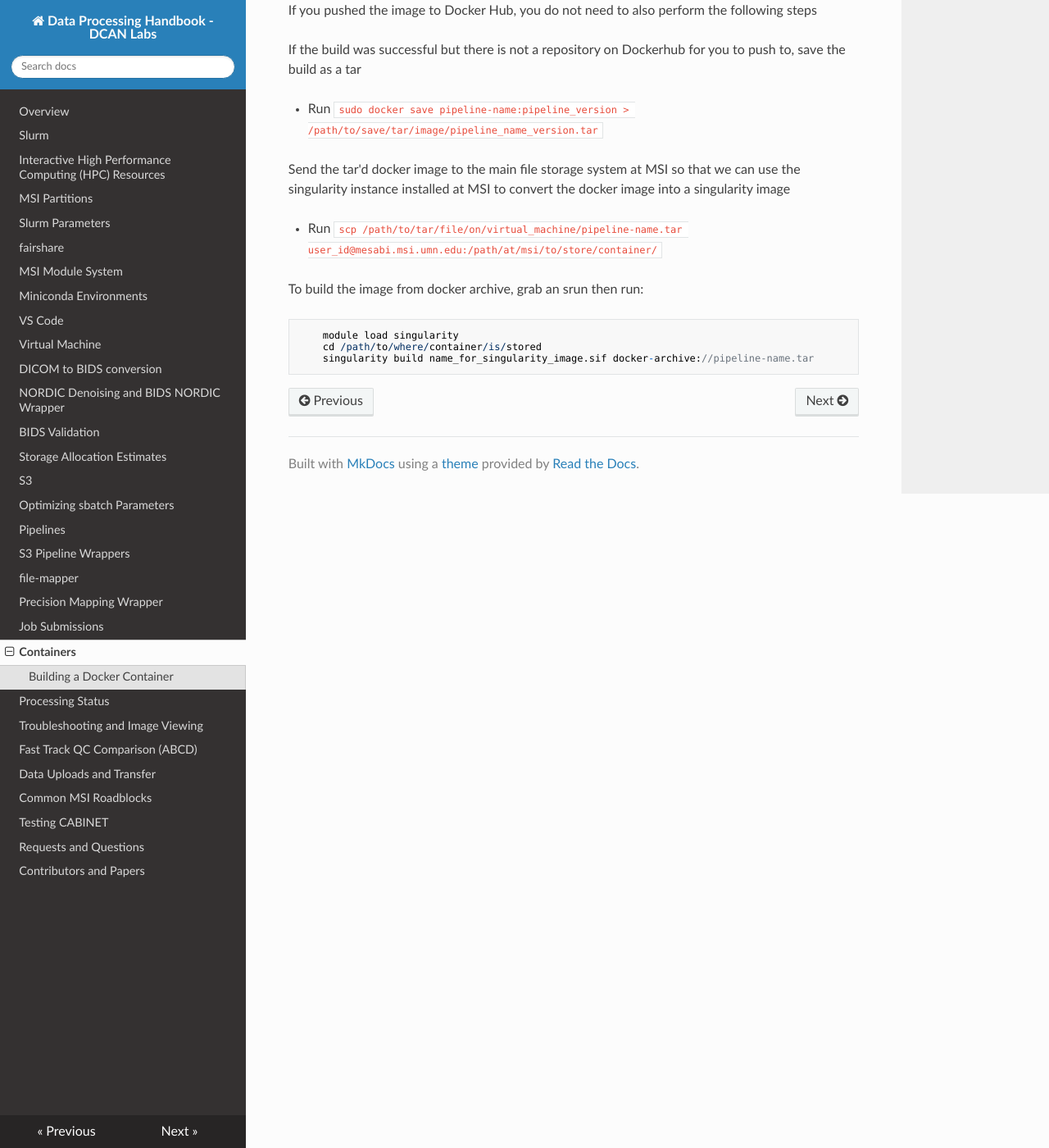
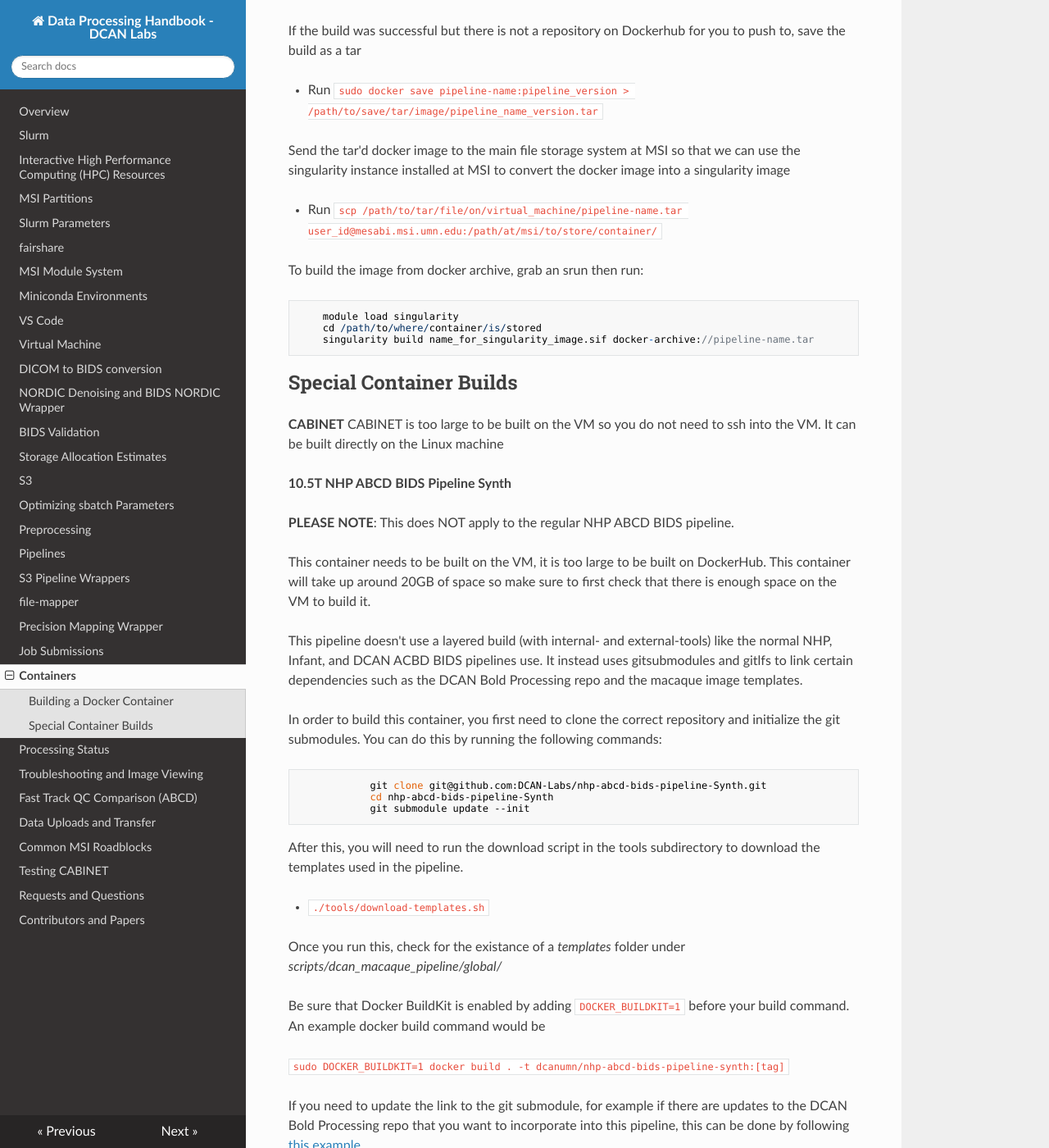
Before and after one commit to DCAN-Labs/cdni-brain, an MkDocs documentation site: the page built from docs/containers.md, in a window 1280 px wide and 1400 px high, scrolled down 3498 px. Shown: the whole window at 82% size. Built offline with MkDocs 1.6.1, drawn with Linux system fonts in a browser that asks for light colours; nearby versions of some CDN libraries; some of the changed text lies outside the part shown.

Commit message:
adding NHP 10.5 T info

```diff
--- a/docs/containers.md
+++ b/docs/containers.md
@@ -27,7 +27,7 @@ Example:
 `singularity pull name_of_singularity_image.sif docker://path_to_docker_image`
 
 
-Note: `name_of_singularity_image.sif` can be anything. Generally, it is advisable to name it with the name of the codebase + the date. Also, `dcanumn` will typically be involved in `/path_to_docker_image`.
+Note: `name_of_singularity_image.sif` can be anything. Generally, it is advisable to name it with the name of the codebase + the date. Also, `dcanumn` will typically be involved in `/path_to_docker_image`. To pull a specific tag of a docker_image, add `:tag` at the end of the `/path_to_docker_image`
 
 
 Containers are typically run with a **singularity run** command, as demonstrated in various [sbatch script examples](pipelines.md) in this handbook.
@@ -129,3 +127,50 @@ To build the image from docker archive, grab an srun then run:
         module load singularity
         cd /path/to/where/container/is/stored
         singularity build name_for_singularity_image.sif docker-archive://pipeline-name.tar
+
+## Special Container Builds
+
+**CABINET**
+CABINET is too large to be built on the VM so you do not need to ssh into the VM. It can be built directly on the Linux machine
+
+**10.5T NHP ABCD BIDS Pipeline Synth**
+
+**PLEASE NOTE**: This does NOT apply to the regular NHP ABCD BIDS pipeline.
+
+This container needs to be built on the VM, it is too large to be built on DockerHub. This container will take up around 20GB of space so make sure to first check that there is enough space on the VM to build it.
+
+This pipeline doesn't use a layered build (with internal- and external-tools) like the normal NHP, Infant, and DCAN ACBD BIDS pipelines use. It instead uses gitsubmodules and gitlfs to link certain dependencies such as the DCAN Bold Processing repo and the macaque image templates.
+
+In order to build this container, you first need to clone the correct repository and initialize the git submodules. You can do this by running the following commands:
+
+                git clone git@github.com:DCAN-Labs/nhp-abcd-bids-pipeline-Synth.git
+                cd nhp-abcd-bids-pipeline-Synth
+                git submodule update --init
+
+After this, you will need to run the download script in the tools subdirectory to download the templates used in the pipeline.
+
+- `./tools/download-templates.sh`
+
+Once you run this, check for the existance of a *templates* folder under *scripts/dcan_macaque_pipeline/global/*
+
+Be sure that Docker BuildKit is enabled by adding `DOCKER_BUILDKIT=1` before your build command. An example docker build command would be
+
+`sudo DOCKER_BUILDKIT=1 docker build . -t dcanumn/nhp-abcd-bids-pipeline-synth:[tag]`
+
+If you need to update the link to the git submodule, for example if there are updates to the DCAN Bold Processing repo that you want to incorporate into this pipeline, this can be done by following [this example](https://stackoverflow.com/questions/1777854/how-can-i-specify-a-branch-tag-when-adding-a-git-submodule/1778247#1778247).
+
+If you want to move the submodule to a particular tag:
+
+                cd submodule_directory
+                git checkout v1.0
+                cd ..
+                git add submodule_directory
+                git commit -m "moved submodule to v1.0"
+                git push
+
+If updating DCAN Bold Processing, the <submodule_directory> would be the path to the DCAN Bold Processing `/nhp-abcd-bids-pipeline-Synth/scripts/dcan-bold-processing/`
+
+Then, another developer who wants to have submodule_directory changed to that tag, does this
+
+                git pull
+                git submodule update --init
--- /dev/null
+++ b/docs/preprocessing.md
@@ -0,0 +1,91 @@
+# Preprocessing
+
+Some pipelines require the data be preprocessed in order to ensure the data works with the pipeline.
+
+## 10.5T NHP Pipeline
+
+For this pipeline, the data first needs to be converted and properly orientated before being ran.
+
+1. Get DICOMS from s3 bucket (`s3://zlab-nhp`)
+
+2. Convert DICOMS to bids using dcm2bids
+
+    - Need to use a 10.5T-specific config file
+
+3. Correct the orientation of the images. **NOTE**: These steps should be correct for data aquired **mid-2021 onward**, older data may be orientated differently. Please check with Thomas (tmadison@umn.edu) if you encounter data that does not match the descriptions below after performing the orientation correction.
+
+    To correct the fmap and func files:
+    - Naviagate into the proper directory: `cd /home/faird/shared/code/internal/utilities/zlab_10p5T_nhp_processing/orientation_fix`
+
+    - Load MATLAB: `module load matlab`
+
+    - Run these commands to fix the orientations
+
+    `for n in  <...>/fmap/*nii.gz; do matlab -nodisplay -nosplash -r "sphinx2headfirstsupineforfmapandfunc('${n}'); exit"; fslreorient2std ${n}; fslswapdim ${n} x y -z ${n}; done`
+
+    `for n in  <...>/func/*nii.gz; do matlab -nodisplay -nosplash -r "sphinx2headfirstsupineforfmapandfunc('${n}'); exit"; fslreorient2std ${n}; fslswapdim ${n} x y -z ${n}; done`
+
+    - Load FSL: `module load fsl`
+
+    - Open an image to check the orientation: `fslview_deprecated <fmap/func-image>`
+
+    - From left to right, the panels should show the sagittal, coronal, and axial view
+
+    - The axis labels (S/I, A/P, L/R) are correct. **L** and **R** labels should be on the **right** and **left** sides of the panel, respectively (i.e. they are on the "wrong" sides) due to the Right-to-Left xorient
+
+    - The brain in the center panel should appear "right side up"
+
+    - Check the sform information, should be similar to below output: `fslhd <fmap/fun-image>`
+
+                sform_name Scanner Anat
+                sform_code 1
+                sto_xyz:1 -0.753247 0.000000 0.000000 39.195728
+                sto_xyz:2 0.000000 0.753247 0.000000 -59.425900
+                sto_xyz:3 0.000000 0.000000 0.750000 -3.215199
+                sto_xyz:4 0.000000 0.000000 0.000000 1.000000
+                sform_xorient Right-to-Left
+                sform_yorient Posterior-to-Anterior
+                sform_zorient Inferior-to-Superior
+
+    For anat images, there shouldn't be any correction needed
+    - The "L" and "R" labels should be on the left and right sides respectively (i.e. on their "correct" sides)
+
+    - Check the sform information, which should be similar to below: `fslhd <anat-image>`
+
+                sform_name Scanner Anat
+                sform_code 1
+                sto_xyz:1 0.500000 0.000000 0.000000 -63.750000
+                sto_xyz:2 0.000000 0.468750 0.000000 -77.436798
+                sto_xyz:3 0.000000 0.000000 0.468750 -67.006302
+                sto_xyz:4 0.000000 0.000000 0.000000 1.000000
+                sform_xorient Left-to-Right
+                sform_yorient Posterior-to-Anterior
+                sform_zorient Inferior-to-Superior
+
+4. Run the BIDS NORDIC wrapper
+
+    - See the [NORDIC page](nordic.md)
+
+    - NORDIC denoising is only run on the func directory
+
+    - For 10.5T data, there are 5 noice volumes in the fuinc runs (as opposed to the normal 3 in other NORDIC data we process)
+
+    - The wrapperr submits the NORDIC processing jobs to run in the background so to verify that they are completed, check that for each *task-restSE* file in the input a *task-restSENORDICrmnoisevols* file was created. You can also use `squeue -al --me` to check which jobs are still queued or running.
+
+    - Run the wrapper cleanup script after all NORDIC jobs are done
+
+5. Make T1w brain mask (or use pre-made mask from previous session)
+
+    - Pre-made masks are located at `s3://zlab-nhp/macaque_masks`
+
+    - Use the *dilM_edit.nii.gz* versions which have been manually edited to work better with the pipeline
+
+6. Add IntendedFor fields to fmap jsons
+
+7. Now you are ready to run the pipeline (see [pipelines](pipelines.md) for the command)
+
+## Infant Preprocessing
+
+Defacing is an important preprocessing step to ensure the anonymity of the subjects. Without defacing, a subjects facial structure could theoretically be reconstructed from a MRI image. Although skull-stripping could also be done to anonymize an image, this can limit what processing can be done to those images and this is especially hard to do in infants, which is why defacing is the standard method of anonymization.
+
+Defacing is done by creating a rough boxy mask that cuts off the eyes/nose/mouth so that only the brain is left in the image. This mask is created by using an existing atlas that has a mask and registering the subject head to that atlas. A linear transform is then applied to the template mask to create a mask that is in the subject space.
--- a/mkdocs.yml
+++ b/mkdocs.yml
@@ -20,6 +20,7 @@ nav:
   - Storage Allocation Estimates: storage.md
   - S3: s3.md
   - Optimizing sbatch Parameters: optimizing.md
+  - Preprocessing: preprocessing.md
   - Pipelines: pipelines.md
   - S3 Pipeline Wrappers: wrappers.md
   - file-mapper: filemapper.md
```
Also changed, not shown: other parts of docs/containers.md (+0 -2 lines), docs/optimizing.md (+7 -1 lines), docs/pipelines.md (+27 -1 lines).
